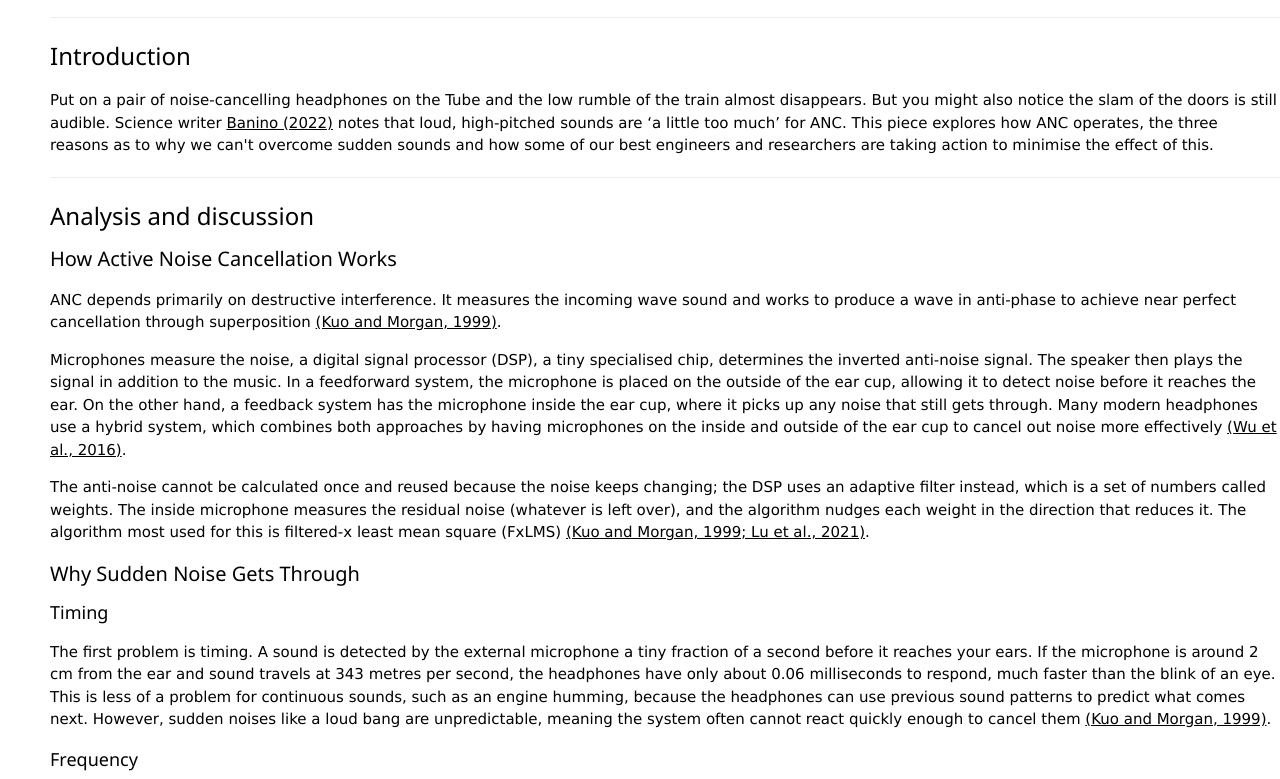
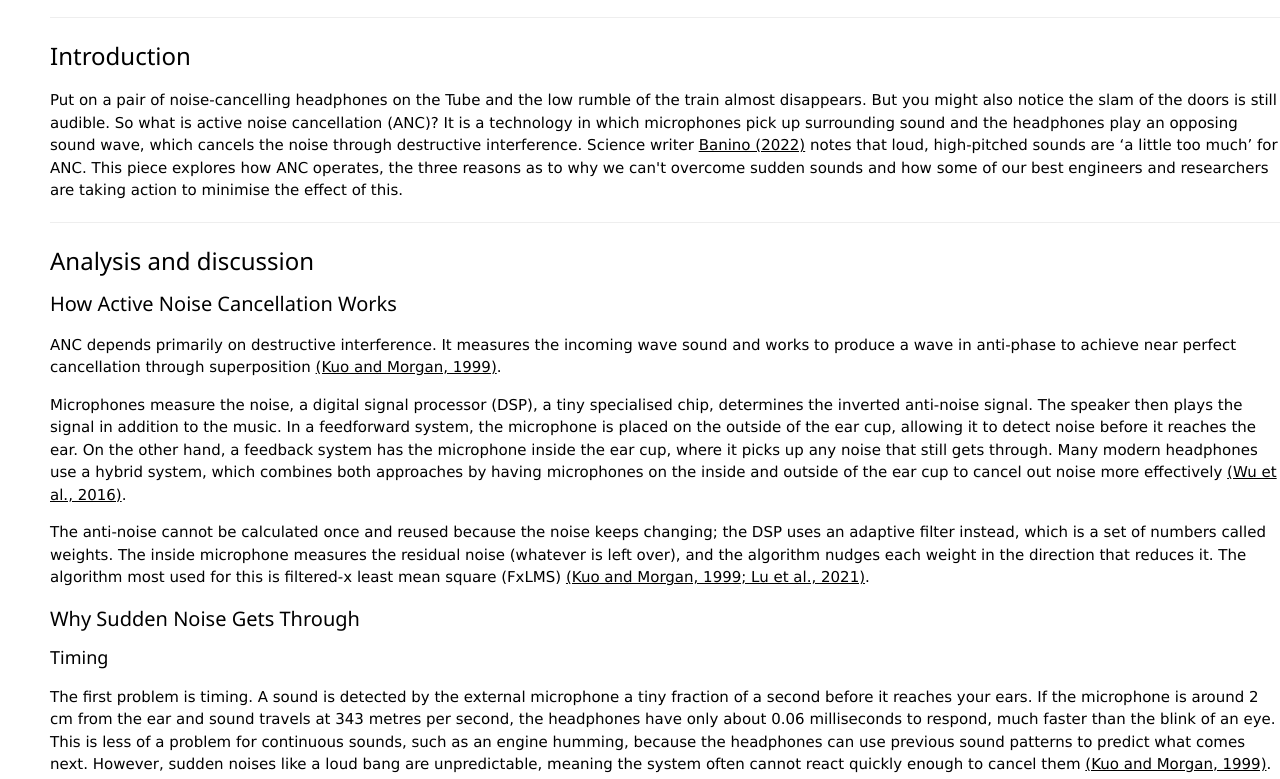
Before and after one commit to FEPSFY6989563/FY6989563, a plain HTML site: page index.html in a window 1280 px wide. Shown: the part 1025-1804 px from the top of the page. Drawn offline with nearby package versions, Linux system fonts and the light colour scheme; no server answers.

Commit message:
Update index.html

```diff
--- a/index.html
+++ b/index.html
@@ -52,7 +52,7 @@ however due to the physics of the delay, not all the noise can be fully diminish
   <h3 id="Introduction">Introduction</h3>
   <p id="Introduction_InText">
 Put on a pair of noise-cancelling headphones on the Tube and the low rumble of the train almost
-disappears. But you might also notice the slam of the doors is still audible. Science writer
+disappears. But you might also notice the slam of the doors is still audible.  So what is active noise cancellation (ANC)? It is a technology in which microphones pick up surrounding sound and the headphones play an opposing sound wave, which cancels the noise through destructive interference. Science writer
 <a href="#References">Banino (2022)</a> notes that loud, high-pitched sounds are ‘a little too much’ for ANC. This piece
 explores how ANC operates, the three reasons as to why we can't overcome sudden sounds and how some
 of our best engineers and researchers are taking action to minimise the effect of this.
@@ -82,6 +82,7 @@ of our best engineers and researchers are taking action to minimise the effect o
       <tr><td>1000</td><td>Speech</td><td>36</td><td>−4</td></tr>
       <tr><td>2000</td><td>Clatter, dog bark</td><td>72</td><td>+1.4 (louder)</td></tr>
     </table>
+    <p>Phase error is how far out of step the anti-noise is with the noise, caused by the delay. The larger the phase error, the weaker the cancellation, and at large enough values the anti-noise starts to amplify the noise instead. The dB column shows the change in sound level compared with ANC switched off: negative values mean the sound is reduced, whereas positive values mean it is amplified.</p>
 
     <p>The amplification dilemma starts to become more severe at 2kHz, as an attempt to cancel out the noise through superposition in turn amplifies it. Real headphones avoid this due to their well worked engineering to reduce cancellation. Measurements on a hybrid ANC headphone showcase the same trend; over 20 dB of reduction between 100-400 Hz but only 5-15 dB between 500-800 Hz <a href="#References">(Wu et al., 2016)</a>.</p>
     <h5>The adaptive filter</h5>
```
